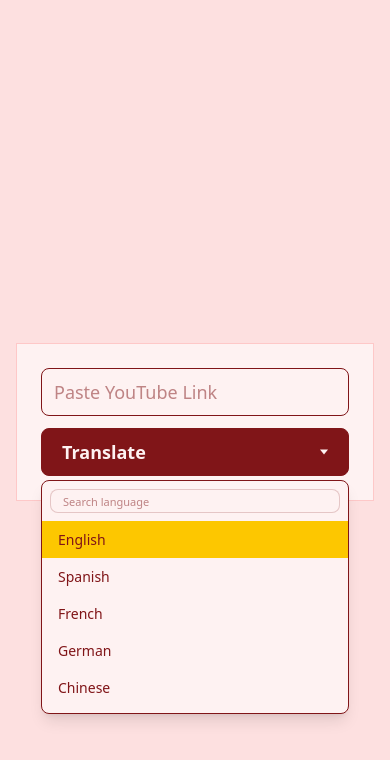
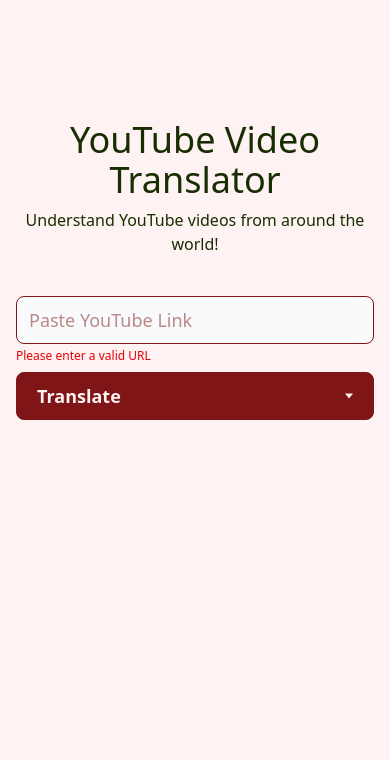
Before and after one commit to villacerc/briefmode, a Vue app in the folder client/: page / in a window 390 px wide. Both pictures are taken after a click on the button "Translate". Shown: the top 760 px of the page. Built offline with nearby package versions, Linux system fonts and the light colour scheme.

Commit message:
add home page headings

```diff
--- a/client/package.json
+++ b/client/package.json
@@ -10,6 +10,7 @@
   },
   "dependencies": {
     "vue": "^3.5.18",
+    "vue-router": "^4.5.1",
     "vue3-youtube": "^0.1.9"
   },
   "devDependencies": {
--- a/client/src/App.vue
+++ b/client/src/App.vue
@@ -1,124 +1,5 @@
 <template>
-  <div class="min-h-screen flex items-center justify-center bg-base-200 p-4">
-    <div class="card bg-base-100 card-border border-base-300 w-full max-w-xl">
-      <div class="card-body">
-        <!-- Input + Button -->
-        <div class="flex flex-col sm:flex-row gap-3">
-          <input
-            id="youtubeLink"
-            v-model="youtubeLink"
-            type="text"
-            placeholder="Paste YouTube Link"
-            class="w-full input input-neutral input-lg"
-          />
-
-          <div class="relative w-full sm:w-auto">
-            <!-- Toggle dropdown on click -->
-            <button
-              @click="open = !open"
-              class="btn btn-neutral sm:w-auto w-full btn-lg flex items-center justify-between"
-            >
-              Translate
-              <!-- Solid triangle SVG -->
-              <svg
-                class="w-2 h-2 ml-2 transition-transform duration-200"
-                viewBox="0 0 10 6"
-                xmlns="http://www.w3.org/2000/svg"
-              >
-                <polygon points="0,0 10,0 5,6" fill="currentColor" />
-              </svg>
-            </button>
-            <!-- Searchable dropdown -->
-            <div
-              v-if="open"
-              class="absolute z-10 bg-base-100 border rounded-lg w-full mt-1 shadow-lg sm:w-[200px]"
-            >
-              <div class="p-2">
-                <input
-                  type="text"
-                  v-model="search"
-                  placeholder="Search language"
-                  class="w-full input input-xs"
-                  @keydown.enter.prevent="selectHighlighted"
-                />
-              </div>
-
-              <ul
-                class="overflow-auto max-h-48"
-                v-if="open && filteredLanguages.length"
-              >
-                <li
-                  v-for="(lang, index) in filteredLanguages"
-                  :key="lang.value"
-                  :class="[
-                    'px-4 py-2 cursor-pointer',
-                    { 'bg-secondary text-base-content': index === highlighted },
-                  ]"
-                  @mousedown.prevent="selectLanguage(lang)"
-                  @mouseover="highlighted = index"
-                >
-                  {{ lang.label }}
-                </li>
-              </ul>
-            </div>
-          </div>
-        </div>
-      </div>
-    </div>
+  <div>
+    <router-view></router-view>
   </div>
 </template>
-
-<script setup>
-import { ref, computed, watch } from "vue";
-
-const youtubeLink = ref("");
-const search = ref("");
-const selectedLanguage = ref(null);
-const open = ref(false);
-const highlighted = ref(0);
-
-const languages = [
-  { value: "en", label: "English" },
-  { value: "es", label: "Spanish" },
-  { value: "fr", label: "French" },
-  { value: "de", label: "German" },
-  { value: "zh", label: "Chinese" },
-  { value: "ja", label: "Japanese" },
-];
-
-const filteredLanguages = computed(() => {
-  if (!search.value) return languages;
-  return languages.filter((l) =>
-    l.label.toLowerCase().includes(search.value.toLowerCase())
-  );
-});
-
-function selectLanguage(lang) {
-  selectedLanguage.value = lang;
-  search.value = lang.label;
-  open.value = false;
-  highlighted.value = 0;
-}
-
-function selectHighlighted() {
-  const lang = filteredLanguages.value[highlighted.value];
-  if (lang) selectLanguage(lang);
-}
-
-// Close dropdown when clicking outside
-const clickOutsideHandler = (event) => {
-  if (!event.target.closest(".relative")) open.value = false;
-};
-document.addEventListener("click", clickOutsideHandler);
-</script>
-
-<style scoped>
-/* Optional: smooth scroll on highlighted */
-ul::-webkit-scrollbar {
-  width: 6px;
-}
-ul::-webkit-scrollbar-thumb {
-  background-color: rgba(0, 0, 0, 0.2);
-  border-radius: 3px;
-}
-</style>
--- /dev/null
+++ b/client/src/views/Home.vue
@@ -0,0 +1,164 @@
+<template>
+  <div class="min-h-screen flex justify-center bg-base-100">
+    <div class="w-full mt-30">
+      <h1 class="text-accent-content text-4xl mb-2 text-center">
+        YouTube Video Translator
+      </h1>
+      <h2 class="text-accent-content text-md mb-6 text-center">
+        Understand YouTube videos from around the world!
+      </h2>
+      <div class="m-auto max-w-3xl p-2">
+        <!-- Input + Button -->
+        <div class="flex flex-col sm:flex-row gap-2 h-[70px] p-2">
+          <div class="w-full">
+            <input
+              id="youtubeLink"
+              v-model="youtubeLink"
+              type="text"
+              placeholder="Paste YouTube Link"
+              class="w-full input input-neutral input-lg bg-gray-50"
+            />
+            <p v-if="showError" class="text-error text-xs mt-1">
+              Please enter a valid URL
+            </p>
+          </div>
+          <div class="relative w-full sm:w-auto">
+            <!-- Toggle dropdown on click -->
+            <button
+              @click="toggleDropdown"
+              :class="[
+                'btn btn-neutral sm:w-auto w-full btn-lg flex items-center justify-between',
+              ]"
+            >
+              Translate
+              <!-- Solid triangle SVG -->
+              <svg
+                class="w-2 h-2 ml-2 transition-transform duration-200"
+                viewBox="0 0 10 6"
+                xmlns="http://www.w3.org/2000/svg"
+              >
+                <polygon points="0,0 10,0 5,6" fill="currentColor" />
+              </svg>
+            </button>
+            <!-- Searchable dropdown -->
+            <div
+              v-if="open"
+              class="absolute z-10 bg-base-100 border rounded-lg w-full mt-1 shadow-lg sm:w-[200px] overflow-hidden"
+            >
+              <div class="p-2">
+                <input
+                  type="text"
+                  v-model="search"
+                  placeholder="Search language"
+                  class="w-full input input-xs"
+                  @keydown.enter.prevent="selectHighlighted"
+                />
+              </div>
+
+              <ul
+                class="overflow-auto max-h-48"
+                v-if="open && filteredLanguages.length"
+              >
+                <li
+                  v-for="(lang, index) in filteredLanguages"
+                  :key="lang.value"
+                  :class="[
+                    'px-4 py-2 cursor-pointer',
+                    { 'bg-secondary text-base-content': index === highlighted },
+                  ]"
+                  @mousedown.prevent="selectLanguage(lang)"
+                  @mouseover="highlighted = index"
+                >
+                  {{ lang.label }}
+                </li>
+              </ul>
+            </div>
+          </div>
+        </div>
+      </div>
+    </div>
+  </div>
+</template>
+
+<script setup>
+import { ref, computed, watch } from "vue";
+import { useRouter } from "vue-router";
+
+const router = useRouter();
+
+const youtubeLink = ref("");
+const search = ref("");
+const selectedLanguage = ref(null);
+const open = ref(false);
+const showError = ref(false);
+const highlighted = ref(0);
+
+const languages = [
+  { value: "en", label: "English" },
+  { value: "es", label: "Spanish" },
+  { value: "fr", label: "French" },
+  { value: "de", label: "German" },
+  { value: "zh", label: "Chinese" },
+  { value: "ja", label: "Japanese" },
+];
+
+watch(youtubeLink, () => {
+  if (isValidYouTubeUrl()) showError.value = false;
+});
+
+const filteredLanguages = computed(() => {
+  if (!search.value) return languages;
+  return languages.filter((l) =>
+    l.label.toLowerCase().includes(search.value.toLowerCase())
+  );
+});
+
+function isValidYouTubeUrl() {
+  if (!youtubeLink.value) return false;
+  const regex =
+    /^(https?:\/\/)?(www\.)?(youtube\.com\/watch\?v=|youtu\.be\/)[\w-]{11}(&.*)?$/;
+  return regex.test(youtubeLink.value);
+}
+
+function toggleDropdown() {
+  if (youtubeLink.value && isValidYouTubeUrl()) {
+    open.value = !open.value;
+    showError.value = false;
+  } else {
+    open.value = false;
+    showError.value = true;
+  }
+}
+
+function goToVideo(lang) {
+  if (youtubeLink.value && lang) {
+    const videoId = youtubeLink.value.split("v=")[1];
+    const to_lang = lang.value;
+    // Navigate to the video page with the selected language
+    router.push({
+      name: "Video",
+      params: { id: videoId },
+      query: { lang: to_lang },
+    });
+  }
+}
+
+function selectLanguage(lang) {
+  selectedLanguage.value = lang;
+  search.value = lang.label;
+  open.value = false;
+  highlighted.value = 0;
+  goToVideo(lang);
+}
+
+function selectHighlighted() {
+  const lang = filteredLanguages.value[highlighted.value];
+  if (lang) selectLanguage(lang);
+}
+
+// Close dropdown when clicking outside
+const clickOutsideHandler = (event) => {
+  if (!event.target.closest(".relative")) open.value = false;
+};
+document.addEventListener("click", clickOutsideHandler);
+</script>
--- a/client/src/Video.vue
+++ b/client/src/views/Video.vue
@@ -31,8 +31,11 @@
 </template>
 
 <script setup lang="ts">
+import { useRoute } from "vue-router";
 import { ref, reactive, onMounted, onUnmounted, computed } from "vue";
 import YouTube from "vue3-youtube";
+
+const route = useRoute();
 
 type TranslatedSnippet = {
   text: string;
@@ -70,10 +73,10 @@
   tick();
 };
 
-const getVideoStream = async (source_id: string, to_lang: string) => {
+const getVideoStream = async (source_id: string, lang: string) => {
   try {
     const res = await fetch(
-      `http://localhost:8000/api/video/${source_id}?to_lang=${to_lang}`
+      `http://localhost:8000/api/video/${source_id}?lang=${lang}`
     );
     // res.body is a ReadableStream, representing the body of the response.
     // getReader() returns a stream reader that allows you to read the data chunk by chunk.
@@ -110,8 +113,9 @@
 
 onMounted(async () => {
   try {
-    await getVideoStream("oLIkRpKLH1Y", "tl");
+    await getVideoStream(route.params.id as string, route.query.lang as string);
   } catch (err) {
+    // TODO: redirect to error page
     console.error(err);
   }
 });
```
Also changed, not shown: client/src/main.ts (+7 -4 lines), client/src/router/index.ts (added, +19 -0 lines), 2 other files (tests, documents, lock files or other folders).
